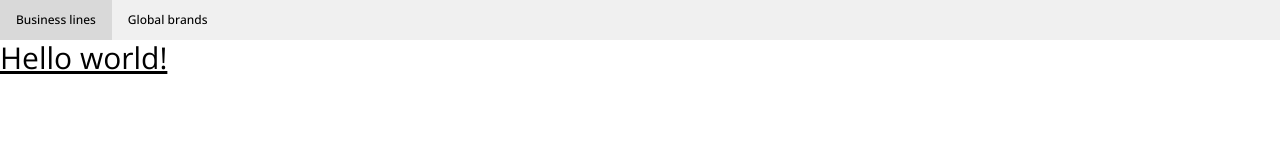
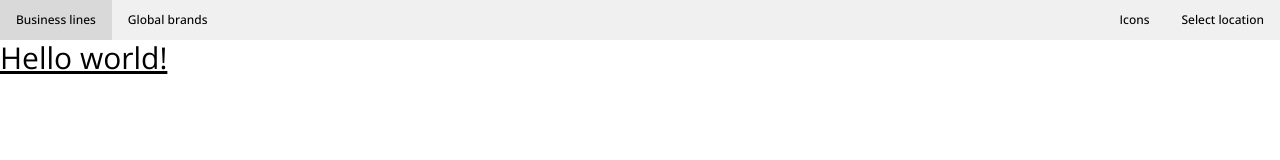
Before and after one commit to ElJefe111944/Esso-Clone, a Vue app: page / in a window 1280 px wide. Shown: the top 160 px of the page. Built offline with nearby package versions, Linux system fonts and the light colour scheme.

Commit message:
Top nav links added and styled

```diff
--- a/src/components/TopNav.vue
+++ b/src/components/TopNav.vue
@@ -1,17 +1,26 @@
 <template>
-    <div class="flex bg-secondaryGray h-10">
+    <div class="flex bg-secondaryGray h-10 justify-between">
         <div class="flex text-xs items-center">
             <a class="pt-3 pb-3 px-4 font-medium hover:bg-hoverGray" href="#">Business lines</a>
             <a class="pt-3 pb-3 px-4 font-medium hover:bg-hoverGray" href="#">Global brands</a>
         </div>
-        <div>
+        <div class="flex items-center">
             <!-- social -->
-            <div>
-
+            <div class="flex text-xs">
+                <!-- desktop icons -->
+                <div class="hidden lg:flex items-center">
+                    <a class="pt-3 pb-3 px-4 font-medium hover:bg-hoverGray" href="#">Icons</a>
+                </div>
+                <!-- mobile icons -->
+                <div class="items-center lg:hidden">
+                    <a class="pt-3 pb-3 px-4 font-medium hover:bg-hoverGray" href="#">Social</a>
+                </div>
             </div>
             <!-- location -->
             <div>
-
+                <div class="flex items-center text-xs">
+                    <a class="pt-3 pb-3 px-4 font-medium hover:bg-hoverGray" href="#">Select location</a>
+                </div>
             </div>
         </div>
     </div>
```
